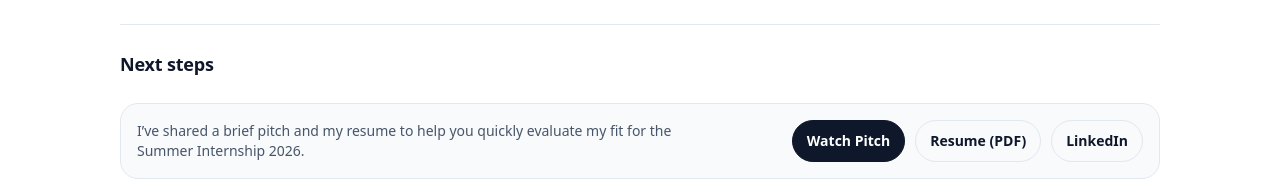
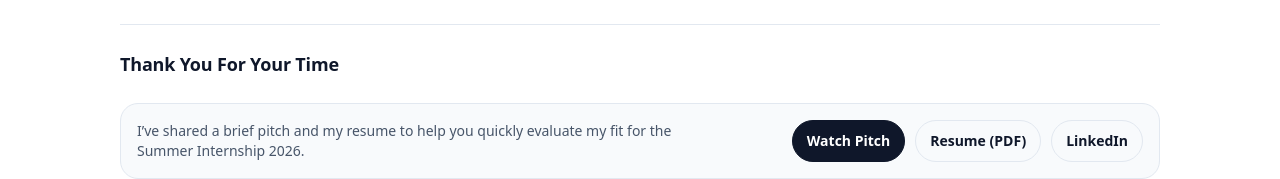
Before and after one commit to chirayukhandelwal03/Chirayu-Khandelwal, a plain HTML site: page index.html in a window 1280 px wide. Shown: the part 2072-2251 px from the top of the page. Drawn offline with Linux system fonts and the light colour scheme.

Commit message:
Update index.html

```diff
--- a/index.html
+++ b/index.html
@@ -464,7 +464,7 @@
       <!-- NEXT STEPS -->
       <section id="next" class="section" aria-label="Next steps">
         <div class="sectionHead">
-          <h2>Next steps</h2>
+          <h2>Thank You For Your Time</h2>
         </div>
 
         <div class="footerCTA">
```
